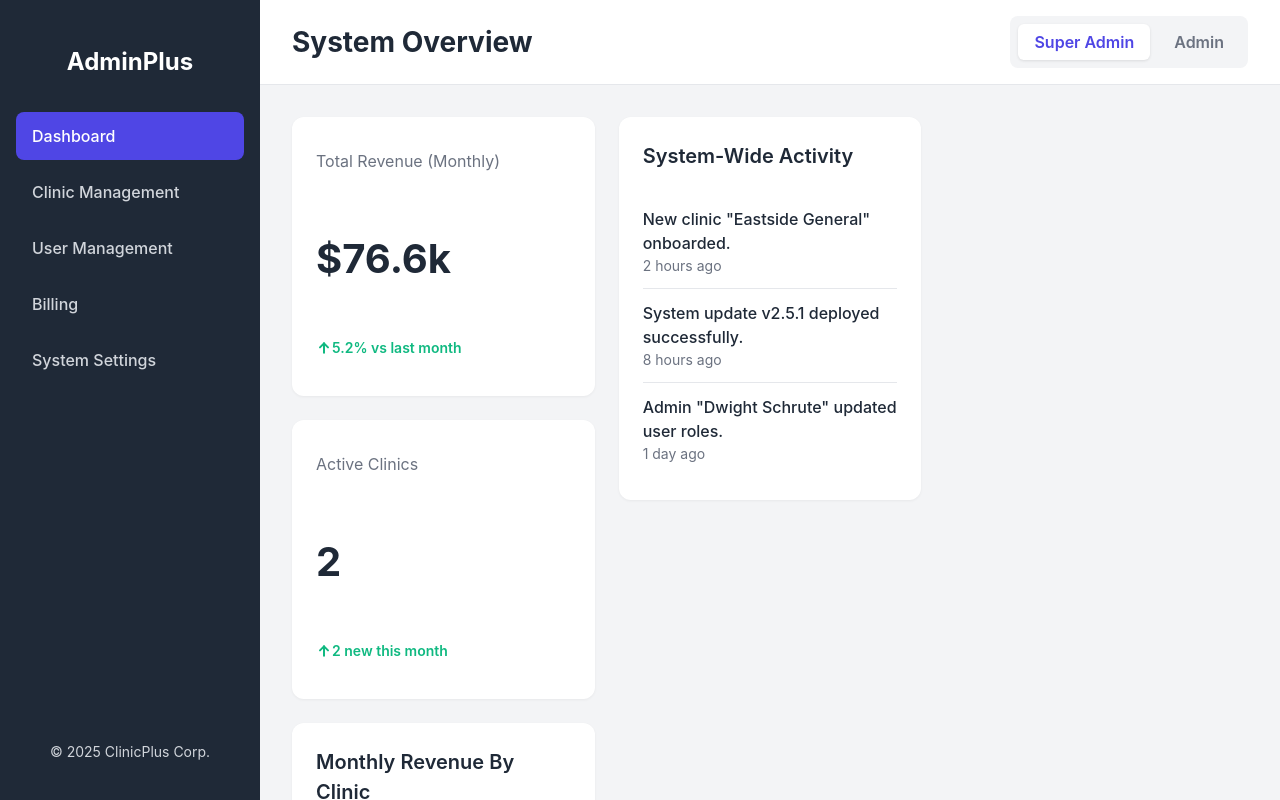
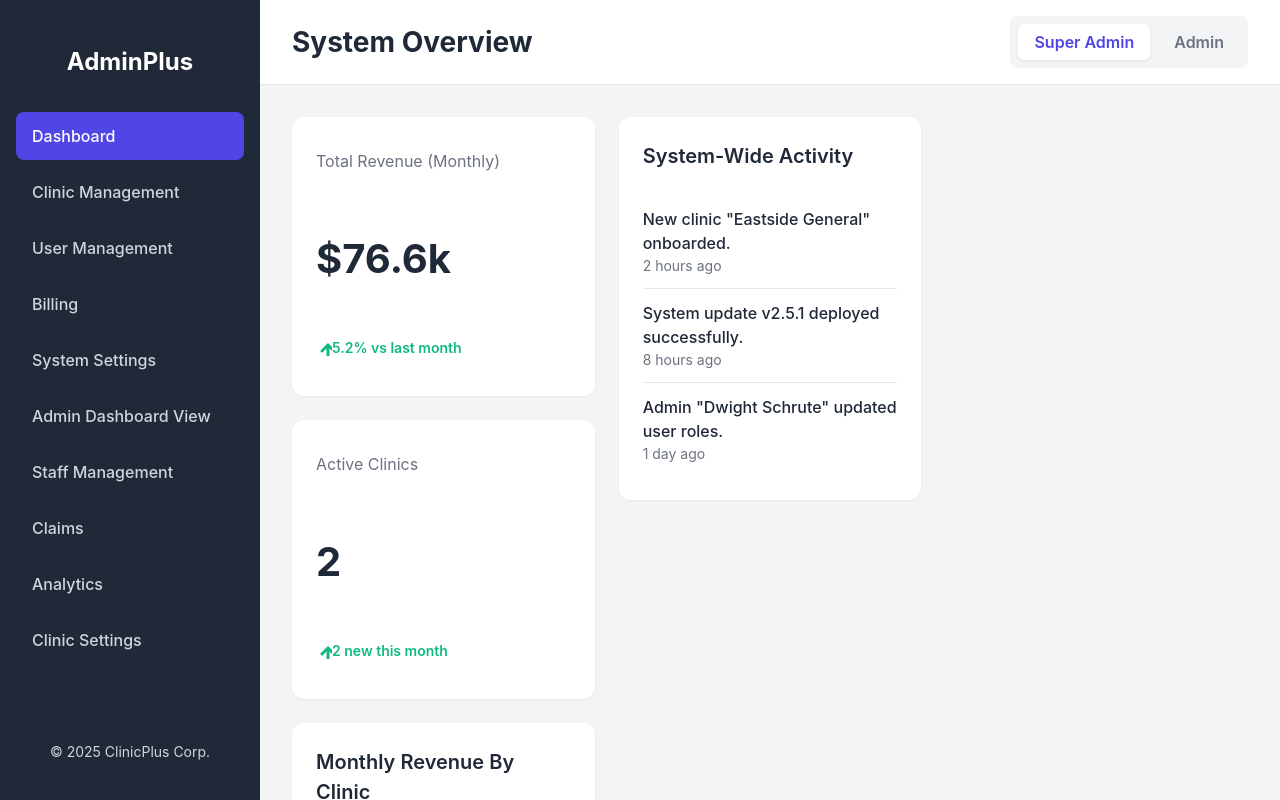
Before and after one commit to Gopika-Anurag/Clinical-Project, a React (Vite) app: page /admin in a window 1280 px wide. Built offline with nearby package versions, Linux system fonts and the light colour scheme.

Commit message:
add same functionlities for superadmin

```diff
--- a/src/components/SuperAdminDashboard.jsx
+++ b/src/components/SuperAdminDashboard.jsx
@@ -431,8 +431,8 @@ const adminAppointmentTypesData = [
 
 
 // --- Icons ---
-const MenuIcon = (props) => ( <svg {...props} xmlns="http://www.w3.org/2000/svg" width="24" height="24" viewBox="0 0 24 24" fill="none" stroke="currentColor" strokeWidth="2" strokeLinecap="round" strokeLinejoin="round"><line x1="3" y1="12" x2="21" y2="12"></line><line x1="3" y1="6" x2="21" y2="6"></line><line x1="3" y1="18" x2="21" y2="18"></line></svg> );
-const ArrowUpIcon = (props) => ( <svg {...props} xmlns="http://www.w3.org/2000/svg" width="16" height="16" viewBox="0 0 24 24" fill="none" stroke="currentColor" strokeWidth="3" strokeLinecap="round" strokeLinejoin="round"><path d="M12 5v14"/><path d="m18 11-6-6-6 6"/></svg> );
+const MenuIcon = (props) => ( <svg {...props} xmlns="http://www.w3.org/2000/svg" width="24" height="24" viewBox="0 0 24" fill="none" stroke="currentColor" strokeWidth="2" strokeLinecap="round" strokeLinejoin="round"><line x1="3" y1="12" x2="21" y2="12"></line><line x1="3" y1="6" x2="21" y2="6"></line><line x1="3" y1="18" x2="21" y2="18"></line></svg> );
+const ArrowUpIcon = (props) => ( <svg {...props} xmlns="http://www.w3.org/2000/svg" width="16" height="16" viewBox="0 0 24" fill="none" stroke="currentColor" strokeWidth="3" strokeLinecap="round" strokeLinejoin="round"><path d="M12 5v14"/><path d="m18 11-6-6-6 6"/></svg> );
 
 // --- Helper Components ---
 const DataTable = ({ headers, data, renderRow }) => (
@@ -606,7 +606,18 @@ export default function SuperAdminDashboard() {
   const [isSidebarOpen, setIsSidebarOpen] = React.useState(false);
 
   const sidebarLinks = {
-    superAdmin: ['Dashboard', 'Clinic Management', 'User Management', 'Billing', 'System Settings'],
+    superAdmin: [
+        'Dashboard',
+        'Clinic Management',
+        'User Management',
+        'Billing',
+        'System Settings',
+        'Admin Dashboard View',
+        'Staff Management',
+        'Claims',
+        'Analytics',
+        'Clinic Settings'
+    ],
     admin: ['Dashboard', 'Staff Management', 'Claims', 'Analytics', 'Clinic Settings']
   };
 
@@ -622,6 +633,12 @@ export default function SuperAdminDashboard() {
             case 'User Management': return <AdminUserManagement />;
             case 'Billing': return <SuperAdminBilling />;
             case 'System Settings': return <SuperAdminSystemSettings />;
+            // Admin Views for Super Admin
+            case 'Admin Dashboard View': return <AdminDashboard />;
+            case 'Staff Management': return <AdminStaffManagement />;
+            case 'Claims': return <AdminClaimsManagement />;
+            case 'Analytics': return <AdminAnalytics />;
+            case 'Clinic Settings': return <AdminClinicSettings />;
             default: return <div className="card"><h3 className="card-title">{activeView}</h3></div>;
         }
     }
@@ -670,7 +687,13 @@ export default function SuperAdminDashboard() {
           <header className="header">
             <div className="header-main">
                 <button className="hamburger-btn" onClick={() => setIsSidebarOpen(true)}><MenuIcon /></button>
-                <h1>{role === 'superAdmin' ? 'System' : 'Clinic'} Overview</h1>
+                <h1>
+                    {(() => {
+                        if (role === 'admin') return 'Clinic Overview';
+                        if (['Admin Dashboard View', 'Staff Management', 'Claims', 'Analytics', 'Clinic Settings'].includes(activeView)) return 'Admin View';
+                        return 'System Overview';
+                    })()}
+                </h1>
             </div>
             <div className="role-switcher">
               <button onClick={() => setRole('superAdmin')} className={role === 'superAdmin' ? 'active' : ''}>Super Admin</button>
```
